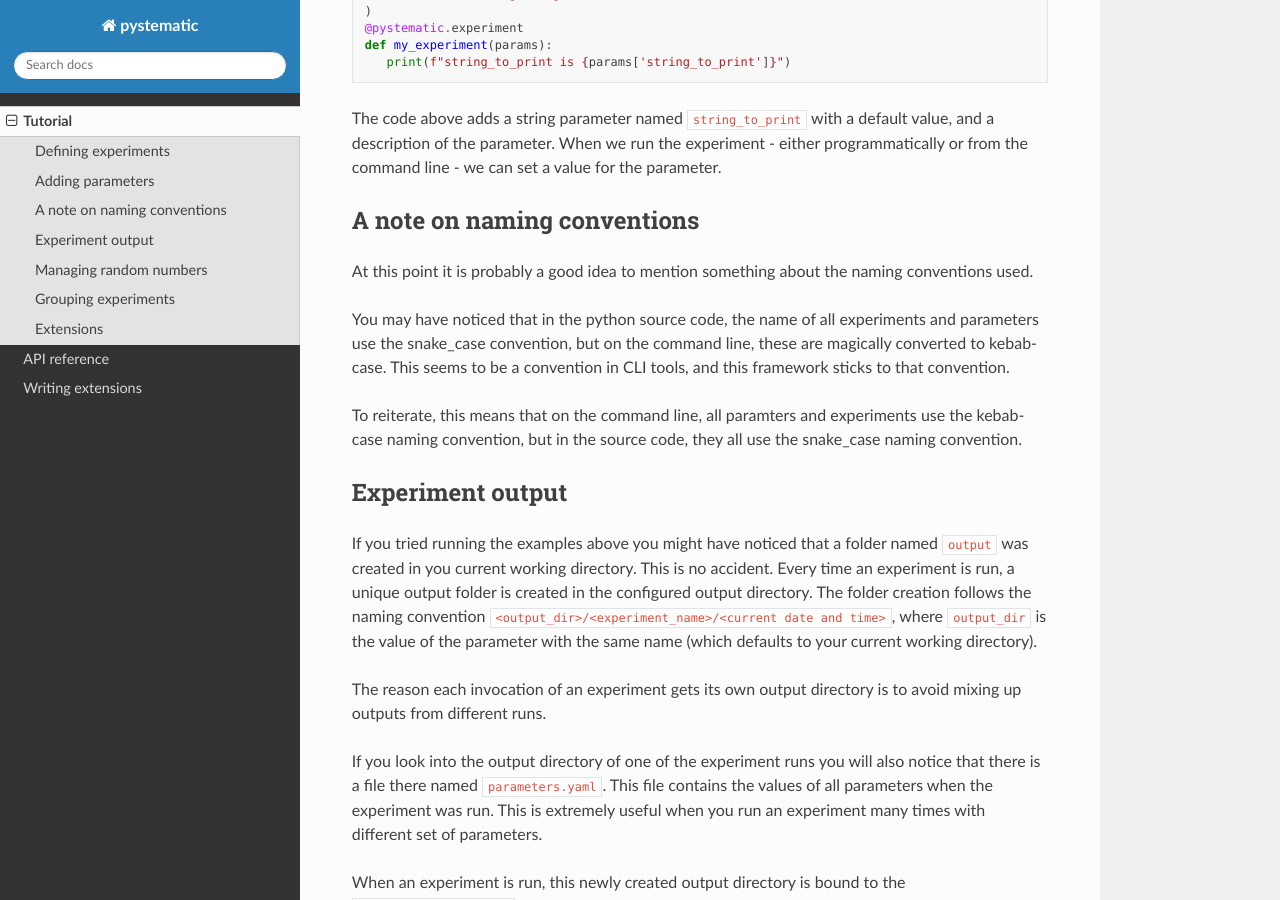
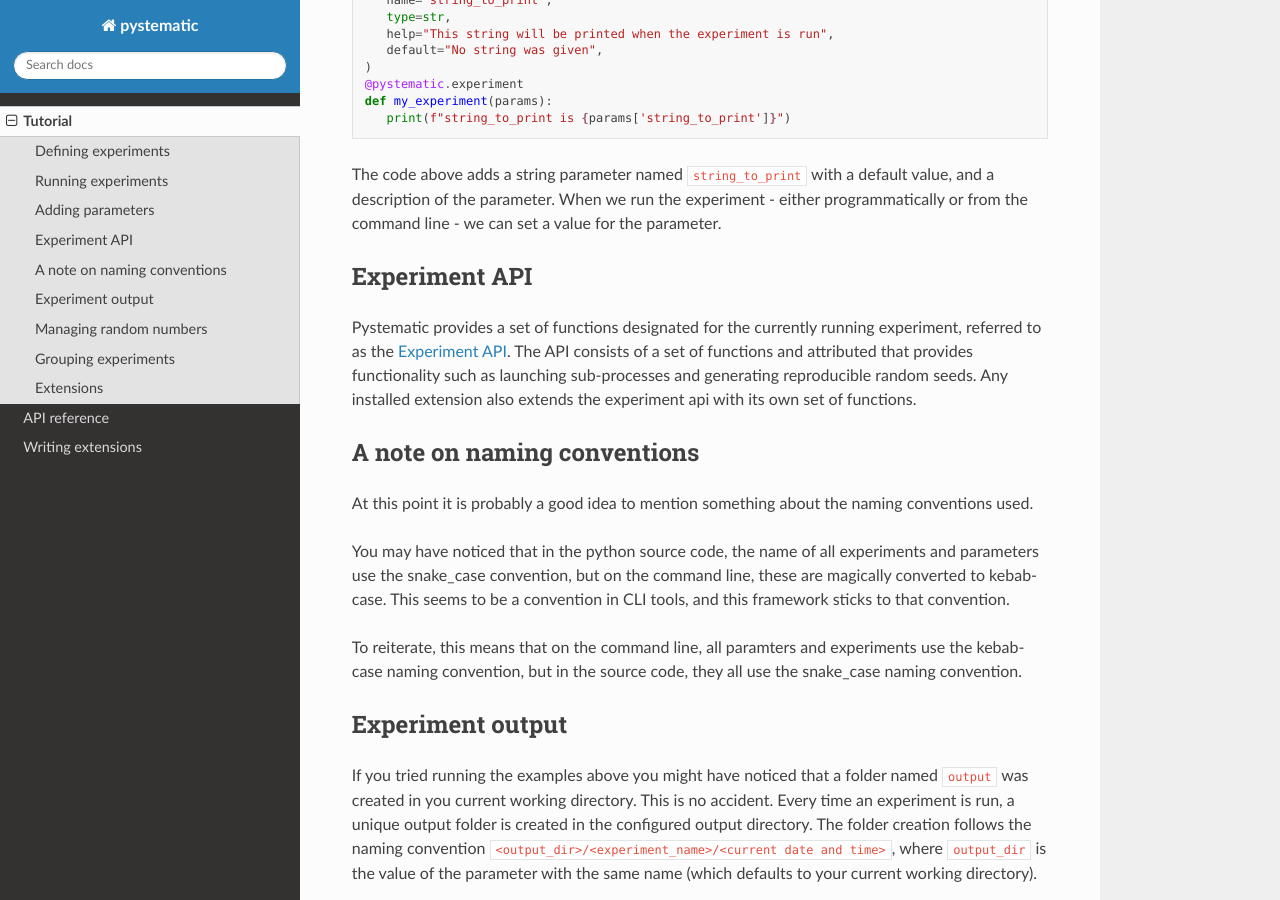
Before and after one commit to evalldor/pystematic, a Sphinx documentation site: the page built from docs/source/tutorial.rst, in a window 1280 px wide and 900 px high, scrolled down 1732 px. Built offline with Sphinx 7.4.7 and the Read the Docs theme 2.0.0, drawn with Linux system fonts in a browser that asks for light colours.

Commit message:
Added a section on experiment api to tutorial

```diff
--- a/docs/source/tutorial.rst
+++ b/docs/source/tutorial.rst
@@ -27,6 +27,8 @@
 experiment parameters.
 
 
+Running experiments
+-------------------
 
 To run the experiment you have a couple of different options. The simplest one
 is to run the experiment by with the :meth:`pystematic.core.Experiment.run` method:
@@ -63,6 +65,7 @@
    experiment in a new process, which can be done with the method
    :meth:`pystematic.core.Experiment.run_in_new_process`.
 
+
 Adding parameters
 -----------------
 
@@ -95,6 +98,17 @@
 value, and a description of the parameter. When we run the experiment - either
 programmatically or from the command line - we can set a value for the
 parameter.
+
+
+Experiment API
+--------------
+
+Pystematic provides a set of functions designated for the currently running
+experiment, referred to as the :ref:`Experiment API<apidoc:experiment api>`. The
+API consists of a set of functions and attributed that provides functionality
+such as launching sub-processes and generating reproducible random seeds. Any
+installed extension also extends the experiment api with its own set of functions.
+
 
 A note on naming conventions
 ----------------------------
```
Also changed, not shown: docs/source/apidoc.rst (+29 -29 lines), 1 other file.
